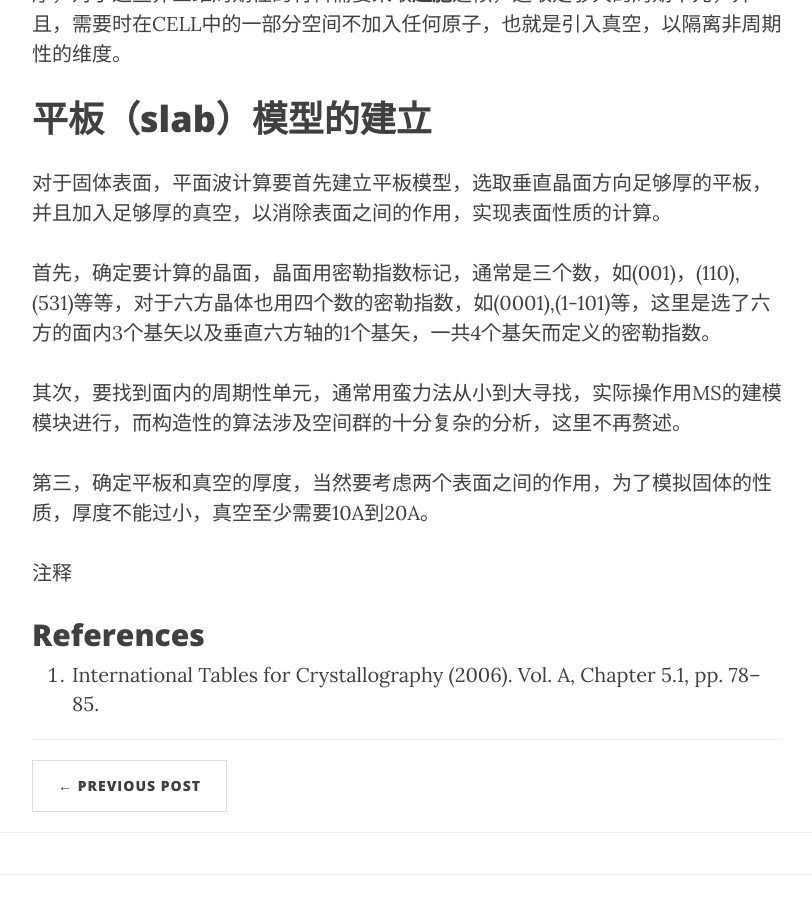
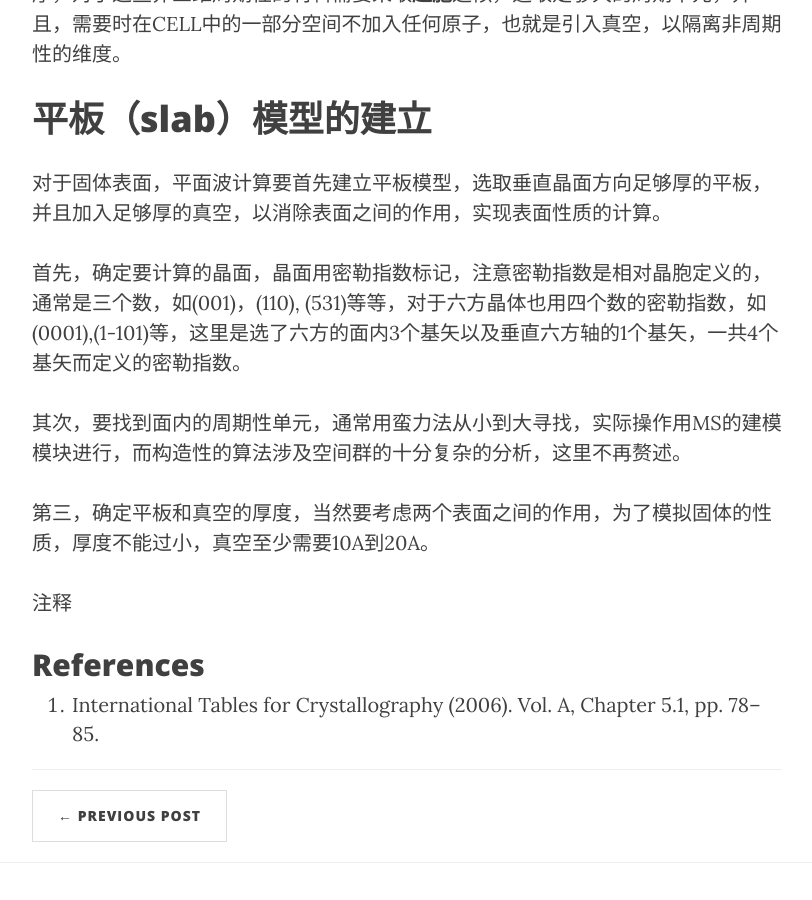
Before and after one commit to yyyu200/DFTbook, a Jekyll site: the page built from _posts/2019-04-07-TransCell.md, in a window 1280 px wide and 900 px high, scrolled down 5024 px. Shown: the whole window, without its empty margins (233-1045 px from the left). Built offline with Jekyll 4.4.1, drawn with Linux system fonts in a browser that asks for light colours; nearby versions of some CDN libraries; formulas are drawn with MathJax 3; comment, search, counter and statistics services are not loaded.

Commit message:
modify at20190412-18:18:22-aliyun

```diff
--- a/_posts/2019-04-07-TransCell.md
+++ b/_posts/2019-04-07-TransCell.md
@@ -171,7 +171,7 @@
 
 对于固体表面，平面波计算要首先建立平板模型，选取垂直晶面方向足够厚的平板，并且加入足够厚的真空，以消除表面之间的作用，实现表面性质的计算。
 
-首先，确定要计算的晶面，晶面用密勒指数标记，通常是三个数，如(001)，(110), (531)等等，对于六方晶体也用四个数的密勒指数，如(0001),(1-101)等，这里是选了六方的面内3个基矢以及垂直六方轴的1个基矢，一共4个基矢而定义的密勒指数。
+首先，确定要计算的晶面，晶面用密勒指数标记，注意密勒指数是相对晶胞定义的，通常是三个数，如(001)，(110), (531)等等，对于六方晶体也用四个数的密勒指数，如(0001),(1-101)等，这里是选了六方的面内3个基矢以及垂直六方轴的1个基矢，一共4个基矢而定义的密勒指数。
 
 其次，要找到面内的周期性单元，通常用蛮力法从小到大寻找，实际操作用MS的建模模块进行，而构造性的算法涉及空间群的十分复杂的分析，这里不再赘述。
 
```
